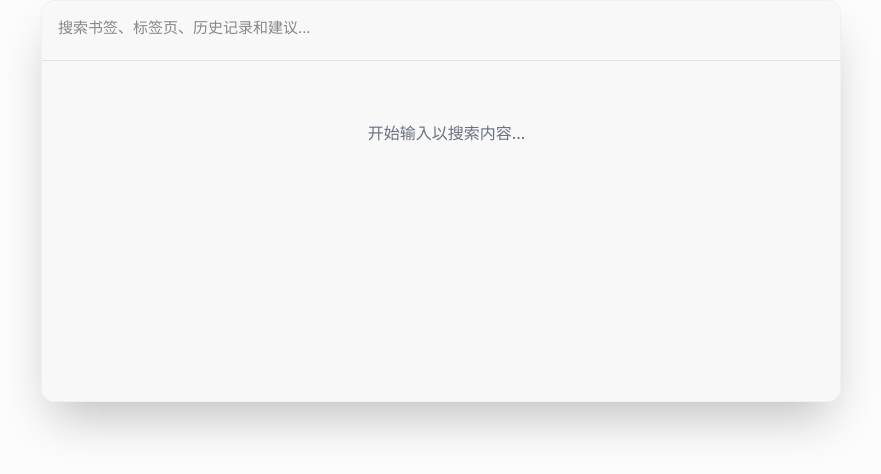
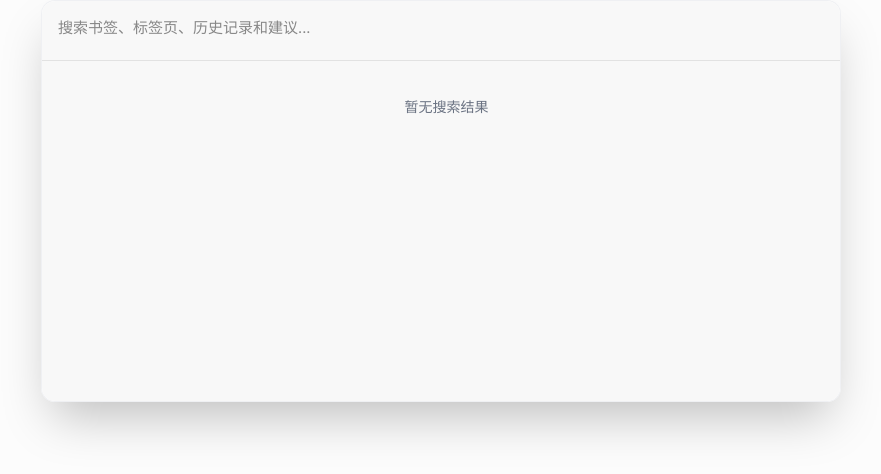
Before and after one commit to zhaogongchengsi/ctrlk, a React (Vite) app: page / in a window 1280 px wide. Shown: the top 474 px of the page, without its empty margins (199-1080 px from the left). Built offline with nearby package versions, Linux system fonts and the light colour scheme.

Commit message:
feat: 重构 Command 组件，更新上下文和状态管理；优化搜索结果组件，调整数据传递和渲染逻辑；简化样式和结构

```diff
--- a/src/components/command/command.tsx
+++ b/src/components/command/command.tsx
@@ -3,41 +3,46 @@ import { Primitive } from "@radix-ui/react-primitive";
 import { cn } from "@/lib/utils";
 
 // ===========================================
-// Context for managing command state
+// Types and Interfaces
 // ===========================================
 
 interface CommandContextValue {
   // Selection state
-  selectedIndex: number;
-  setSelectedIndex: (index: number) => void;
-
-  // Items management
-  items: Array<{
-    ref: React.RefObject<HTMLElement | null>;
   value: string;
-    disabled: boolean;
-  }>;
-  registerItem: (ref: React.RefObject<HTMLElement | null>, value: string, disabled: boolean) => number;
-  unregisterItem: (ref: React.RefObject<HTMLElement | null>) => void;
+  setValue: (value: string) => void;
 
   // Search state
   search: string;
   setSearch: (search: string) => void;
 
-  // Selection handlers
+  // Items management
+  registerItem: (id: string, value: string, _keywords?: string[], disabled?: boolean) => () => void;
+
+  // Refs for DOM access
+  listRef: React.RefObject<HTMLDivElement | null>;
+
+  // Callbacks
   onSelect?: (value: string) => void;
   onValueChange?: (value: string) => void;
 }
 
 const CommandContext = React.createContext<CommandContextValue | null>(null);
 
-const useCommandContext = () => {
+const useCommand = () => {
   const context = React.useContext(CommandContext);
   if (!context) {
     throw new Error("Command components must be used within CommandRoot");
   }
   return context;
 };
+
+// ===========================================
+// Constants
+// ===========================================
+
+const ITEM_SELECTOR = '[cmdk-item=""]';
+const VALID_ITEM_SELECTOR = `${ITEM_SELECTOR}:not([aria-disabled="true"])`;
+const VALUE_ATTR = 'data-value';
 
 // ===========================================
 // Command Root Component
@@ -54,115 +59,147 @@ export const CommandRoot = React.forwardRef<
   React.ElementRef<typeof Primitive.div>,
   Omit<React.ComponentPropsWithoutRef<typeof Primitive.div>, "onSelect"> & CommandRootProps
 >(({ value = "", onValueChange, onSelect, children, className, ...props }, ref) => {
-  const [selectedIndex, setSelectedIndex] = React.useState(-1);
-  const [search, setSearch] = React.useState(value);
-  const [items, setItems] = React.useState<
-    Array<{
-      ref: React.RefObject<HTMLElement | null>;
-      value: string;
-      disabled: boolean;
-    }>
-  >([]);
+  const [internalValue, setInternalValue] = React.useState(value);
+  const [search, setSearch] = React.useState("");
+  const listRef = React.useRef<HTMLDivElement | null>(null);
+  const itemsRef = React.useRef<Map<string, { value: string; disabled: boolean }>>(new Map());
 
-  // Sync external value changes
+  // External value control
   React.useEffect(() => {
-    setSearch(value);
+    if (value !== undefined) {
+      setInternalValue(value);
+    }
   }, [value]);
 
-  // Notify external value changes
+  // Search change notification
   React.useEffect(() => {
     onValueChange?.(search);
   }, [search, onValueChange]);
 
-  // Register item
-  const registerItem = React.useCallback(
-    (ref: React.RefObject<HTMLElement | null>, value: string, disabled: boolean) => {
-      const index = items.length;
-      setItems((prev) => [...prev, { ref, value, disabled }]);
-      return index;
-    },
-    [items.length],
+  // Update selected item's aria-selected attribute
+  React.useEffect(() => {
+    if (!listRef.current) return;
+
+    // Remove previous selection
+    const prevSelected = listRef.current.querySelector('[aria-selected="true"]');
+    if (prevSelected) {
+      prevSelected.setAttribute('aria-selected', 'false');
+      prevSelected.setAttribute('data-selected', 'false');
+    }
+
+    // Set new selection
+    if (internalValue) {
+      const newSelected = listRef.current.querySelector(`[${VALUE_ATTR}="${internalValue}"]`);
+      if (newSelected) {
+        newSelected.setAttribute('aria-selected', 'true');
+        newSelected.setAttribute('data-selected', 'true');
+        // Scroll into view
+        newSelected.scrollIntoView({ block: 'nearest' });
+      }
+    }
+  }, [internalValue]);
+
+  const setValue = React.useCallback((newValue: string) => {
+    setInternalValue(newValue);
+    if (value === undefined) {
+      // Uncontrolled mode, update internal state
+      onValueChange?.(newValue);
+    }
+  }, [value, onValueChange]);
+
+  const registerItem = React.useCallback((
+    id: string,
+    itemValue: string,
+    _keywords?: string[], // Prefix with underscore to indicate intentionally unused
+    disabled?: boolean
+  ) => {
+    // Store item data (keywords could be used for enhanced search in the future)
+    itemsRef.current.set(id, { value: itemValue, disabled: disabled || false });
+
+    return () => {
+      itemsRef.current.delete(id);
+    };
+  }, []);
+
+  const getValidItems = React.useCallback(() => {
+    return Array.from(listRef.current?.querySelectorAll(VALID_ITEM_SELECTOR) || []);
+  }, []);
+
+  const selectFirstItem = React.useCallback(() => {
+    const items = getValidItems();
+    const firstItem = items[0];
+    if (firstItem) {
+      const value = firstItem.getAttribute(VALUE_ATTR);
+      if (value) setValue(value);
+    }
+  }, [getValidItems, setValue]);
+
+  const updateSelectedByItem = React.useCallback((change: 1 | -1) => {
+    const items = getValidItems();
+    const currentIndex = items.findIndex(item =>
+      item.getAttribute(VALUE_ATTR) === internalValue
     );
 
-  // Unregister item
-  const unregisterItem = React.useCallback(
-    (ref: React.RefObject<HTMLElement | null>) => {
-      setItems((prev) => {
-        const newItems = prev.filter((item) => item.ref !== ref);
-        // Adjust selected index if needed
-        const newIndex = prev.findIndex((item) => item.ref === ref);
-        if (newIndex !== -1 && newIndex <= selectedIndex) {
-          setSelectedIndex((current) => Math.max(-1, current - 1));
+    let newIndex = currentIndex + change;
+
+    // Wrap around
+    if (newIndex < 0) newIndex = items.length - 1;
+    if (newIndex >= items.length) newIndex = 0;
+
+    const newItem = items[newIndex];
+    if (newItem) {
+      const value = newItem.getAttribute(VALUE_ATTR);
+      if (value) setValue(value);
     }
-        return newItems;
-      });
-    },
-    [selectedIndex],
-  );
+  }, [getValidItems, internalValue, setValue]);
 
   // Keyboard navigation
-  const handleKeyDown = React.useCallback(
-    (event: React.KeyboardEvent) => {
-      const enabledItems = items.filter((item) => !item.disabled);
-
+  const handleKeyDown = React.useCallback((event: React.KeyboardEvent) => {
     switch (event.key) {
       case "ArrowDown": {
         event.preventDefault();
-          if (enabledItems.length === 0) return;
-
-          const currentEnabledIndex = enabledItems.findIndex((item) => items.indexOf(item) === selectedIndex);
-          const nextEnabledIndex = currentEnabledIndex < enabledItems.length - 1 ? currentEnabledIndex + 1 : 0;
-          const nextIndex = items.indexOf(enabledItems[nextEnabledIndex]);
-          setSelectedIndex(nextIndex);
+        updateSelectedByItem(1);
         break;
       }
-
       case "ArrowUp": {
         event.preventDefault();
-          if (enabledItems.length === 0) return;
-
-          const currentEnabledIndex = enabledItems.findIndex((item) => items.indexOf(item) === selectedIndex);
-          const prevEnabledIndex = currentEnabledIndex > 0 ? currentEnabledIndex - 1 : enabledItems.length - 1;
-          const prevIndex = items.indexOf(enabledItems[prevEnabledIndex]);
-          setSelectedIndex(prevIndex);
+        updateSelectedByItem(-1);
         break;
       }
-
       case "Enter": {
         event.preventDefault();
-          if (selectedIndex >= 0 && selectedIndex < items.length) {
-            const selectedItem = items[selectedIndex];
-            if (!selectedItem.disabled) {
-              onSelect?.(selectedItem.value);
-            }
+        if (internalValue) {
+          onSelect?.(internalValue);
         }
         break;
       }
-
       case "Escape": {
         event.preventDefault();
-          setSelectedIndex(-1);
+        setValue("");
         break;
       }
     }
-    },
-    [items, selectedIndex, onSelect],
-  );
+  }, [updateSelectedByItem, internalValue, onSelect, setValue]);
 
-  const contextValue: CommandContextValue = React.useMemo(
-    () => ({
-      selectedIndex,
-      setSelectedIndex,
-      items,
-      registerItem,
-      unregisterItem,
+  // Auto-select first item when search changes and no current selection
+  React.useEffect(() => {
+    if (search && !internalValue) {
+      // Small delay to let items register
+      const timer = setTimeout(selectFirstItem, 10);
+      return () => clearTimeout(timer);
+    }
+  }, [search, internalValue, selectFirstItem]);
+
+  const contextValue: CommandContextValue = React.useMemo(() => ({
+    value: internalValue,
+    setValue,
     search,
     setSearch,
+    registerItem,
+    listRef,
     onSelect,
     onValueChange,
-    }),
-    [selectedIndex, items, registerItem, unregisterItem, search, onSelect, onValueChange],
-  );
+  }), [internalValue, setValue, search, registerItem, onSelect, onValueChange]);
 
   return (
     <CommandContext.Provider value={contextValue}>
@@ -172,7 +209,7 @@ export const CommandRoot = React.forwardRef<
         aria-expanded="true"
         aria-haspopup="listbox"
         onKeyDown={handleKeyDown}
-        {...props}
+        cmdk-root=""
         data-slot="command"
         className={cn("bg-[var(--gray2)] flex h-full w-full flex-col rounded-md ctrl-k-command", className)}
         {...props}
@@ -193,20 +230,26 @@ export const CommandInput = React.forwardRef<
   React.ElementRef<typeof Primitive.input>,
   React.ComponentPropsWithoutRef<typeof Primitive.input>
 >(({ className, ...props }, ref) => {
-  const { search, setSearch } = useCommandContext();
+  const { search, setSearch } = useCommand();
 
   return (
+    <div data-slot="command-input-wrapper">
       <Primitive.input
+        ref={ref}
         value={search}
         onChange={(e) => setSearch(e.target.value)}
-      ref={ref}
+        cmdk-input=""
         data-slot="command-input"
         className={cn("ctrlk-command-input", className)}
         role="combobox"
         aria-autocomplete="list"
         aria-expanded="true"
+        autoComplete="off"
+        autoCorrect="off"
+        spellCheck={false}
         {...props}
       />
+    </div>
   );
 });
 
@@ -220,11 +263,18 @@ export const CommandList = React.forwardRef<
   React.ElementRef<typeof Primitive.div>,
   React.ComponentPropsWithoutRef<typeof Primitive.div>
 >(({ className, ...props }, ref) => {
+  const { listRef } = useCommand();
+
   return (
     <Primitive.div
+      ref={(node) => {
+        if (typeof ref === 'function') ref(node);
+        else if (ref) ref.current = node;
+        if (listRef && node) listRef.current = node;
+      }}
+      cmdk-list=""
       data-slot="cmdk-command-list"
       className={cn("ctrlk-command-list", className)}
-      ref={ref}
       role="listbox"
       {...props}
     />
@@ -240,12 +290,14 @@ CommandList.displayName = "CommandList";
 export const CommandEmpty = React.forwardRef<
   React.ElementRef<typeof Primitive.div>,
   React.ComponentPropsWithoutRef<typeof Primitive.div>
->(({ ...props }, ref) => {
+>(({ className, ...props }, ref) => {
   return (
     <Primitive.div
       ref={ref}
+      cmdk-empty=""
       data-slot="command-empty"
-      className="py-12 text-center text-base text-gray-500 dark:text-gray-400 font-medium"
+      className={cn("py-12 text-center text-base text-gray-500 dark:text-gray-400 font-medium", className)}
+      role="presentation"
       {...props}
     />
   );
@@ -258,25 +310,40 @@ CommandEmpty.displayName = "CommandEmpty";
 // ===========================================
 
 export interface CommandGroupProps {
+  heading?: React.ReactNode;
   children?: React.ReactNode;
 }
 
 export const CommandGroup = React.forwardRef<
   React.ElementRef<typeof Primitive.div>,
   React.ComponentPropsWithoutRef<typeof Primitive.div> & CommandGroupProps
->(({ className, children, ...props }, ref) => {
+>(({ heading, className, children, ...props }, ref) => {
+  const headingId = React.useId();
+
   return (
     <Primitive.div
       ref={ref}
-      role="group"
+      cmdk-group=""
       data-slot="command-group"
       className={cn(
         "text-foreground overflow-hidden [&_[cmdk-group-heading]]:px-[8px] [&_[cmdk-group-heading]]:text-sm [&_[cmdk-group-heading]]:text-[var(--gray11)]",
         className,
       )}
+      role="presentation"
       {...props}
     >
+      {heading && (
+        <div
+          cmdk-group-heading=""
+          aria-hidden
+          id={headingId}
+        >
+          {heading}
+        </div>
+      )}
+      <div cmdk-group-items="" role="group" aria-labelledby={heading ? headingId : undefined}>
         {children}
+      </div>
     </Primitive.div>
   );
 });
@@ -291,62 +358,62 @@ export interface CommandItemProps {
   value?: string;
   disabled?: boolean;
   onSelect?: (value: string) => void;
+  keywords?: string[];
   children?: React.ReactNode;
 }
 
 export const CommandItem = React.forwardRef<
   React.ElementRef<typeof Primitive.div>,
   Omit<React.ComponentPropsWithoutRef<typeof Primitive.div>, "onSelect"> & CommandItemProps
->(({ value = "", className, disabled = false, onSelect, children, ...props }, ref) => {
-  const { selectedIndex, registerItem, unregisterItem, onSelect: contextOnSelect } = useCommandContext();
+>(({ value, className, disabled = false, onSelect, keywords, children, ...props }, ref) => {
+  const id = React.useId();
+  const { registerItem, setValue, onSelect: contextOnSelect } = useCommand();
+  const itemRef = React.useRef<HTMLDivElement>(null);
 
-  const itemRef = React.useRef<HTMLDivElement>(null);
-  const [itemIndex, setItemIndex] = React.useState(-1);
+  // Use value from props or generate from children
+  const itemValue = React.useMemo(() => {
+    if (value) return value;
+    if (typeof children === 'string') return children;
+    return id; // fallback to unique id
+  }, [value, children, id]);
+
+  // Register this item
+  React.useEffect(() => {
+    return registerItem(id, itemValue, keywords, disabled);
+  }, [registerItem, id, itemValue, keywords, disabled]);
 
   // Combine refs
   React.useImperativeHandle(ref, () => itemRef.current!);
 
-  // Register/unregister this item
-  React.useEffect(() => {
-    const index = registerItem(itemRef, value, disabled);
-    setItemIndex(index);
-
-    return () => {
-      unregisterItem(itemRef);
-    };
-  }, [registerItem, unregisterItem, value, disabled]);
-
-  const isSelected = selectedIndex === itemIndex;
-
   const handleClick = React.useCallback(() => {
     if (!disabled) {
-      onSelect?.(value);
-      contextOnSelect?.(value);
+      setValue(itemValue);
+      onSelect?.(itemValue);
+      contextOnSelect?.(itemValue);
     }
-  }, [disabled, value, onSelect, contextOnSelect]);
+  }, [disabled, itemValue, onSelect, contextOnSelect, setValue]);
 
   const handleMouseEnter = React.useCallback(() => {
     if (!disabled) {
-      // Optional: Update selection on mouse enter
-      // setSelectedIndex(itemIndex);
+      setValue(itemValue);
     }
-  }, [disabled]);
+  }, [disabled, itemValue, setValue]);
 
   return (
     <Primitive.div
+      ref={itemRef}
+      cmdk-item=""
       data-slot="command-item"
       className={cn(
         "data-[selected=true]:bg-[var(--gray4)] data-[selected=true]:text-[var(--gray12)] [&_svg:not([class*='text-'])]:text-muted-foreground relative flex cursor-default items-center gap-2 rounded-sm px-2 py-1.5 text-sm outline-hidden select-none data-[disabled=true]:pointer-events-none data-[disabled=true]:opacity-50 [&_svg]:pointer-events-none [&_svg]:shrink-0 [&_svg:not([class*='size-'])]:size-4",
         className,
       )}
-      {...props}
-      ref={itemRef}
       role="option"
       aria-disabled={Boolean(disabled)}
-      aria-selected={Boolean(isSelected)}
+      aria-selected={false} // Will be updated by CommandRoot
       data-disabled={Boolean(disabled)}
-      data-selected={Boolean(isSelected)}
-      data-value={value}
+      data-selected={false} // Will be updated by CommandRoot
+      data-value={itemValue}
       onClick={handleClick}
       onMouseEnter={handleMouseEnter}
       {...props}
@@ -365,8 +432,17 @@ CommandItem.displayName = "CommandItem";
 export const CommandSeparator = React.forwardRef<
   React.ElementRef<typeof Primitive.div>,
   React.ComponentPropsWithoutRef<typeof Primitive.div>
->(({ ...props }, ref) => {
-  return <Primitive.div ref={ref} role="separator" {...props} />;
+>(({ className, ...props }, ref) => {
+  return (
+    <Primitive.div
+      ref={ref}
+      cmdk-separator=""
+      data-slot="command-separator"
+      className={cn("bg-border -mx-1 h-px", className)}
+      role="separator"
+      {...props}
+    />
+  );
 });
 
 CommandSeparator.displayName = "CommandSeparator";
--- a/src/components/search/SearchResultItem.tsx
+++ b/src/components/search/SearchResultItem.tsx
@@ -59,7 +59,7 @@ export const SearchResultItem: React.FC<SearchResultItemProps> = ({
   return (
     <Command.Item
       key={result.id}
-      value={`${result.title} ${result.url}`}
+      value={result.id}
       data-url={result.url}
       data-type={result.type}
       onSelect={() => onSelect(result)}
--- a/src/components/search/SearchResultsList.tsx
+++ b/src/components/search/SearchResultsList.tsx
@@ -1,6 +1,6 @@
 import { Command } from "@/components/command";
-import { SearchResultGroup } from './SearchResultGroup';
-import type { SearchResult } from '@/search/search-api';
+import { SearchResultGroup } from "./SearchResultGroup";
+import type { SearchResult } from "@/search/search-api";
 
 interface GroupedSearchResults {
   tabs: SearchResult[];
@@ -21,15 +21,14 @@ export default function SearchResultsList({
   results,
   onSelectResult,
   maxResultsPerGroup = 3,
-  emptyMessage = '暂无搜索结果',
-  className = '',
+  className = "",
 }: SearchResultsListProps) {
   const { tabs, bookmarks, history, suggestions } = results;
-  // const totalResults = tabs.length + bookmarks.length + history.length + suggestions.length;
+  const totalResults = tabs.length + bookmarks.length + history.length + suggestions.length;
 
   return (
     <Command.List className={className}>
-      <Command.Empty>{emptyMessage}</Command.Empty>
+      {totalResults === 0 && <Command.Empty className="py-6 text-center text-sm">暂无搜索结果</Command.Empty>}
 
       {/* 标签页组 */}
       <SearchResultGroup
--- a/src/index.css
+++ b/src/index.css
@@ -357,15 +357,12 @@ shine animation {
   scroll-padding-block-end: 40px;
   transition: .1s ease;
   transition-property: height;
-  max-height: 400px;
-
   padding-right: 4px;
   /* 为滚动条预留空间，防止内容跳动 */
   padding-left: 15px;
   /* 自定义滚动条样式 */
   scrollbar-width: thin;
   scrollbar-color: var(--gray6) transparent;
-
   outline: none;
 }
 
--- a/src/views/PageChat.tsx
+++ b/src/views/PageChat.tsx
@@ -82,10 +82,10 @@ export default function PageChat() {
           </div>
         ) : (
           <SearchResultsList
+            className="max-h-[50vh]"
             results={groupedResults}
             onSelectResult={handleResultSelect}
             maxResultsPerGroup={10}
-            emptyMessage={currentQuery ? "没有找到匹配的结果" : "开始输入以搜索内容..."}
           />
         )}
       </Command.Root>
```
Also changed, not shown: src/components/search/SearchResultGroup.tsx (+7 -12 lines). Lines whose indentation alone changed are shown as unchanged.
